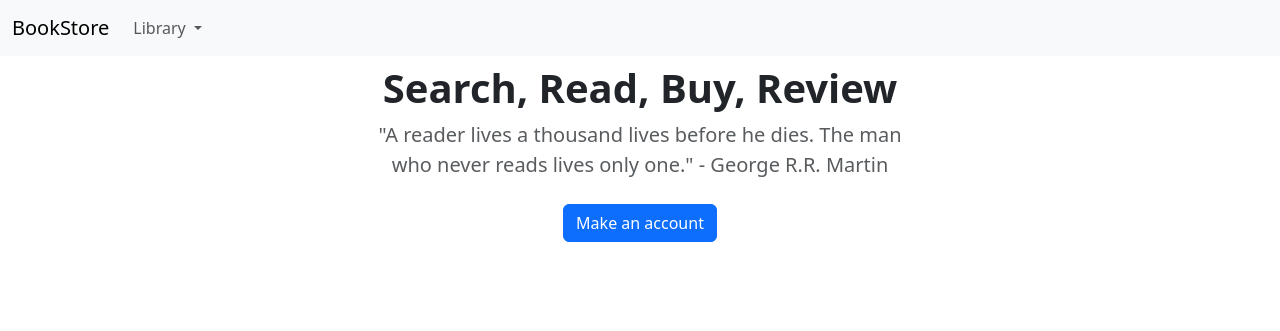
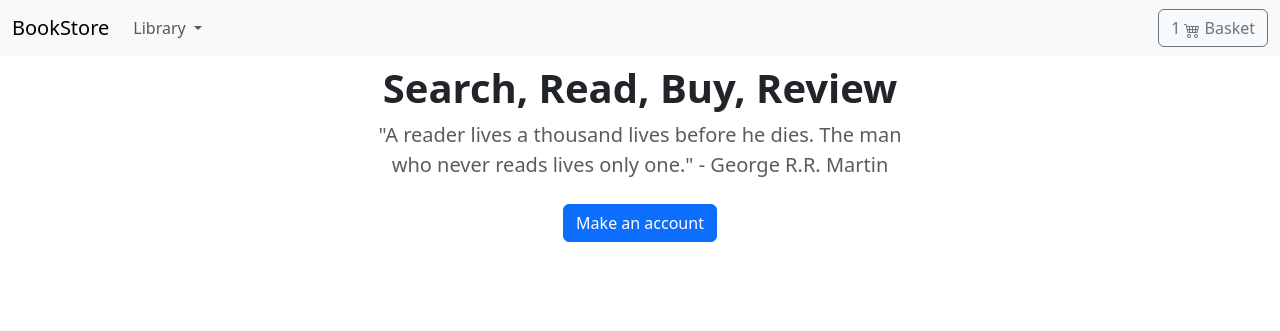
Before and after one commit to pratikroy311/django-book-store, a Django app: page / in a window 1280 px wide. Shown: the top 331 px of the page. Run offline with Django 4.2, Linux system fonts and the light colour scheme; data comes from the database, SQL or seed files in the repository; some libraries are stand-ins or nearby versions.

Commit message:
created basket feature and sessions

```diff
--- /dev/null
+++ b/basket/apps.py
@@ -0,0 +1,6 @@
+from django.apps import AppConfig
+
+
+class BasketConfig(AppConfig):
+    default_auto_field = 'django.db.models.BigAutoField'
+    name = 'basket'
--- /dev/null
+++ b/basket/basket.py
@@ -0,0 +1,11 @@
+
+
+class Basket():
+    def __init__(self, request):
+        self.session=request.session
+        basket = self.session.get('skey')
+        if 'skey' not in request.session:
+            basket = self.session['skey']={
+                'number':1234567
+            }
+        self.basket = basket
--- /dev/null
+++ b/basket/context_processors.py
@@ -0,0 +1,4 @@
+from .basket import Basket
+
+def basket(request):
+    return {'basket':Basket(request)}
--- /dev/null
+++ b/basket/models.py
@@ -0,0 +1,3 @@
+from django.db import models
+
+# Create your models here.
--- /dev/null
+++ b/basket/urls.py
@@ -0,0 +1,7 @@
+from django.urls import path
+from basket import views
+
+app_name = 'basket'
+urlpatterns =[
+    path('',views.basket_summary, name="basket_summary"),
+]
--- /dev/null
+++ b/basket/views.py
@@ -0,0 +1,4 @@
+from django.shortcuts import render
+
+def basket_summary(request):
+    return render(request,'store/basket/summary.html',{})
--- a/core/settings.py
+++ b/core/settings.py
@@ -40,6 +40,7 @@ INSTALLED_APPS = [
     'django.contrib.messages',
     'django.contrib.staticfiles',
     'store',
+    'basket',
 ]
 
 MIDDLEWARE = [
@@ -67,7 +68,8 @@ TEMPLATES = [
                 'django.template.context_processors.request',
                 'django.contrib.auth.context_processors.auth',
                 'django.contrib.messages.context_processors.messages',
-                'store.views.categories'
+                'store.views.categories',
+                'basket.context_processors.basket',
             ],
         },
     },
--- a/core/urls.py
+++ b/core/urls.py
@@ -7,7 +7,8 @@ from django.conf.urls.static import static
 
 urlpatterns = [
     path('admin/', admin.site.urls),
-    path('',include('store.urls',namespace='store'))
+    path('basket/',include('basket.urls',namespace='basket')),
+    path('',include('store.urls',namespace='store')),
 ]
 
 
--- a/templates/store/navbar.html
+++ b/templates/store/navbar.html
@@ -1,9 +1,8 @@
-
-
 <nav class="navbar navbar-expand-lg bg-body-tertiary fixed-top">
   <div class="container-fluid">
     <a class="navbar-brand" href="/">BookStore</a>
-      <button class="navbar-toggler" type="button" data-bs-toggle="collapse" data-bs-target="#navbarSupportedContent" aria-controls="navbarSupportedContent" aria-expanded="false" aria-label="Toggle navigation">
+    <button class="navbar-toggler" type="button" data-bs-toggle="collapse" data-bs-target="#navbarSupportedContent"
+      aria-controls="navbarSupportedContent" aria-expanded="false" aria-label="Toggle navigation">
       <span class="navbar-toggler-icon"></span>
     </button>
     <div class="collapse navbar-collapse" id="navbarSupportedContent">
@@ -14,7 +13,7 @@
             Library
           </a>
           <ul class="dropdown-menu">
-              <li><a class ="dropdown-item" href="{% url "store:product_all" %}">All</a></li>
+            <li><a class="dropdown-item" href="{% url "store:product_all" %}">All</a></li>
             {% for category in categories %}
             <li>
               <a class="dropdown-item" href="{{ category.get_absolute_url }}">{{ category.name|title }}</a>
@@ -25,5 +24,14 @@
         </li>
       </ul>
     </div>
+    <a type="button" role="button" href="{% url "basket:basket_summary" %}" class="btn btn-outline-secondary">
+      <div class="d-inline-flex">1</div>
+      <svg xmlns="http://www.w3.org/2000/svg" width="16" height="16" fill="currentColor" class="bi bi-cart4"
+        viewBox="0 0 16 16">
+        <path
+          d="M0 2.5A.5.5 0 0 1 .5 2H2a.5.5 0 0 1 .485.379L2.89 4H14.5a.5.5 0 0 1 .485.621l-1.5 6A.5.5 0 0 1 13 11H4a.5.5 0 0 1-.485-.379L1.61 3H.5a.5.5 0 0 1-.5-.5zM3.14 5l.5 2H5V5H3.14zM6 5v2h2V5H6zm3 0v2h2V5H9zm3 0v2h1.36l.5-2H12zm1.11 3H12v2h.61l.5-2zM11 8H9v2h2V8zM8 8H6v2h2V8zM5 8H3.89l.5 2H5V8zm0 5a1 1 0 1 0 0 2 1 1 0 0 0 0-2zm-2 1a2 2 0 1 1 4 0 2 2 0 0 1-4 0zm9-1a1 1 0 1 0 0 2 1 1 0 0 0 0-2zm-2 1a2 2 0 1 1 4 0 2 2 0 0 1-4 0z" />
+      </svg>
+      Basket
+    </a>
   </div>
 </nav>
```
Also changed, not shown: templates/store/basket/summary.html (added, +16 -0 lines), basket/__init__.py (added), basket/migrations/__init__.py (added). Lines whose indentation alone changed are shown as unchanged.
